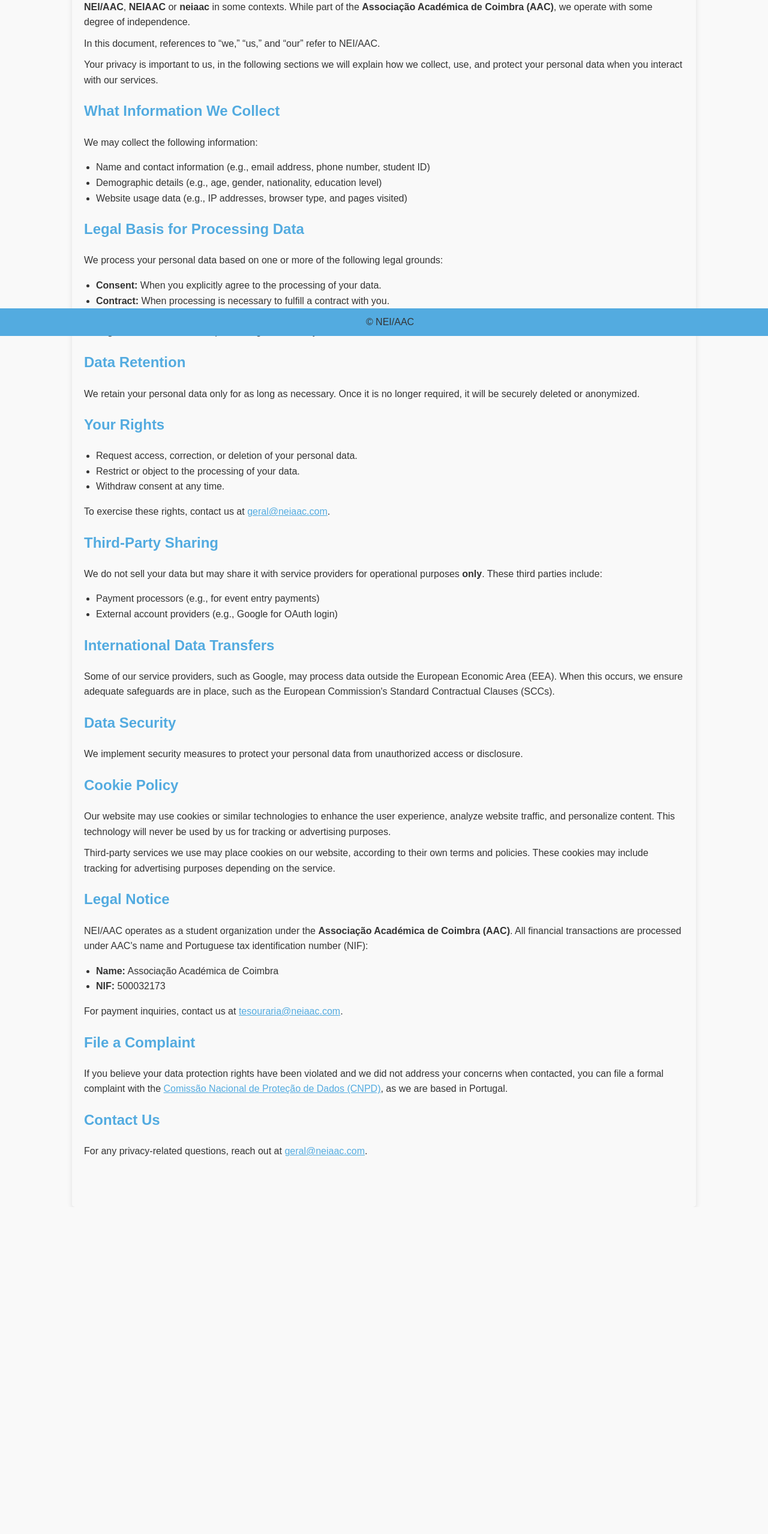
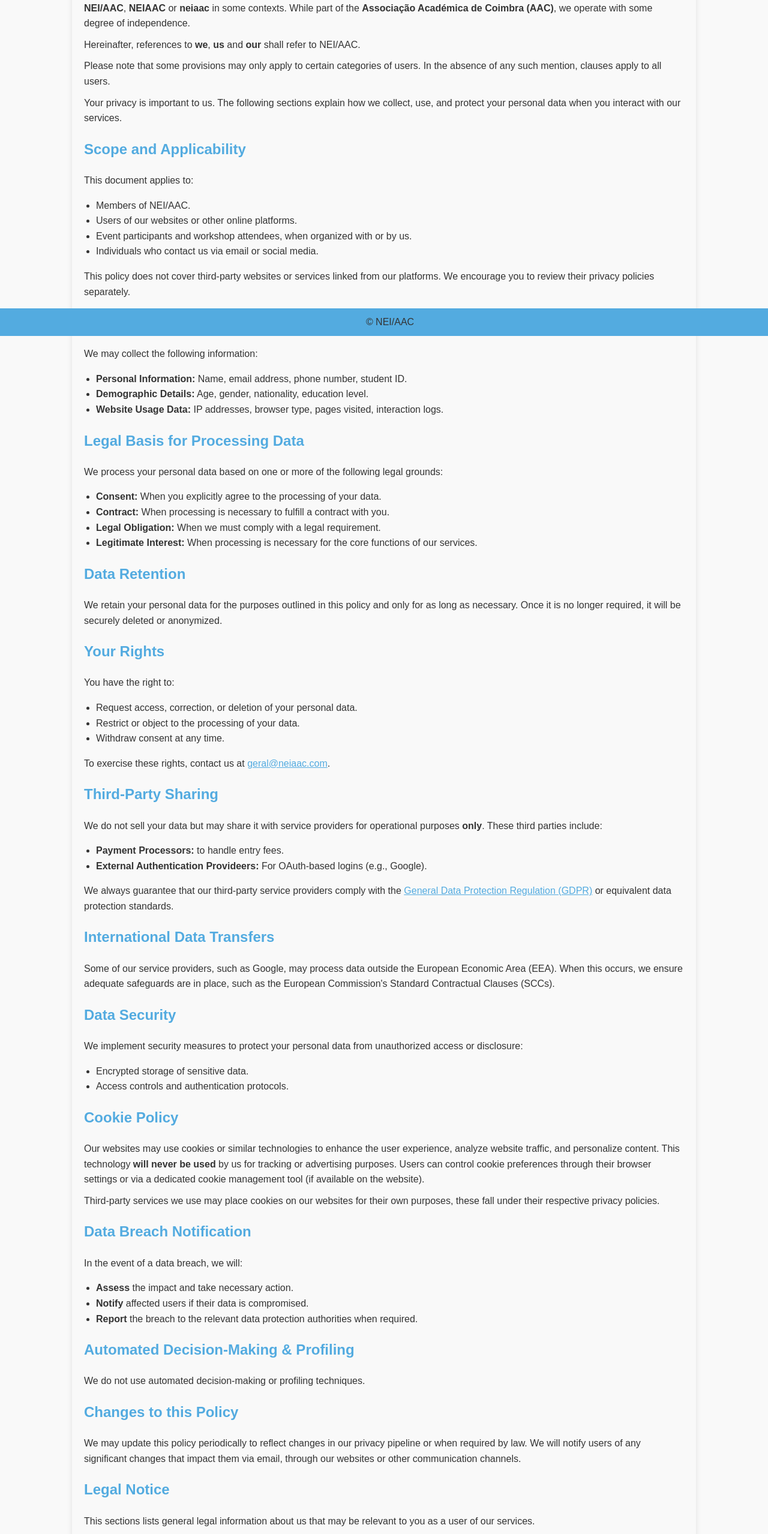
Before and after one commit to NEIAAC/privacy, a plain HTML site: page index.html in a window 1280 px wide. Shown: the part 240-2797 px from the top of the page at 60% size. Before the commit the page ends 2252 px from the top, so only its background shows below. Drawn offline with Linux system fonts and the light colour scheme.

Commit message:
fix: improved various sections (#2)
Co-authored-by: dy0gu <dbsimoes20@gmail.com>

```diff
--- a/index.html
+++ b/index.html
@@ -31,6 +31,16 @@
             line-height: 1.6;
         }
 
+        main {
+            padding: 20px 20px 70px 20px;
+            max-width: 1000px;
+            margin: auto;
+            background: var(--background-color);
+            box-shadow: 0 4px 8px var(--shadow-color);
+            border-radius: 5px;
+        }
+
+
         header {
             background-color: var(--primary-color);
             color: var(--text-color);
@@ -38,13 +48,14 @@
             text-align: center;
         }
 
-        main {
-            padding: 20px 20px 70px 20px;
-            max-width: 1000px;
-            margin: auto;
-            background: var(--background-color);
-            box-shadow: 0 4px 8px var(--shadow-color);
-            border-radius: 5px;
+        footer {
+            text-align: center;
+            padding: 10px;
+            background: var(--primary-color);
+            color: var(--text-color);
+            position: fixed;
+            bottom: 0;
+            width: 100%;
         }
 
         h1 {
@@ -65,22 +76,16 @@
             padding-left: 20px;
         }
 
-        footer {
-            text-align: center;
-            padding: 10px;
-            background: var(--primary-color);
-            color: var(--text-color);
-            position: fixed;
-            bottom: 0;
-            width: 100%;
-        }
-
         a {
             color: var(--primary-color);
         }
 
         hr {
             width: 50%;
+            color: var(--text-color);
+            background-color: var(--text-color);
+            padding: 1px;
+
         }
     </style>
 </head>
@@ -89,7 +94,7 @@
     <header>
         <h1>Privacy Policy</h1>
         <hr>
-        Last updated on the 31st of January, 2025.
+        Last updated on the 2nd of february, 2025.
     </header>
     <main>
         <h2>Introduction</h2>
@@ -101,20 +106,36 @@
             <b>Associação Académica de Coimbra (AAC)</b>, we operate with some degree of independence.
         </p>
         <p>
-            In this document, references to “we,” “us,” and “our” refer to NEI/AAC.
+            Hereinafter, references to <b>we</b>, <b>us</b> and <b>our</b> shall refer to NEI/AAC.
         </p>
         <p>
-            Your privacy is important to us, in the following sections we will explain how we collect, use, and protect
+            Please note that some provisions may only apply to certain categories of users. In the absence of any such
+            mention, clauses apply to all users.
+        </p>
+        <p>
+            Your privacy is important to us.
+            The following sections explain how we collect, use, and protect
             your personal data
             when you interact with our services.
         </p>
 
-        <h2>What Information We Collect</h2>
+        <h2>Scope and Applicability</h2>
+        <p>This document applies to:</p>
+        <ul>
+            <li>Members of NEI/AAC.</li>
+            <li>Users of our websites or other online platforms.</li>
+            <li>Event participants and workshop attendees, when organized with or by us.</li>
+            <li>Individuals who contact us via email or social media.</li>
+        </ul>
+        <p>This policy does not cover third-party websites or services linked from our platforms. We encourage you to
+            review their privacy policies separately.</p>
+
+        <h2>Data We Collect</h2>
         <p>We may collect the following information:</p>
         <ul>
-            <li>Name and contact information (e.g., email address, phone number, student ID)</li>
-            <li>Demographic details (e.g., age, gender, nationality, education level)</li>
-            <li>Website usage data (e.g., IP addresses, browser type, and pages visited)</li>
+            <li><b>Personal Information:</b> Name, email address, phone number, student ID.</li>
+            <li><b>Demographic Details:</b> Age, gender, nationality, education level.</li>
+            <li><b>Website Usage Data:</b> IP addresses, browser type, pages visited, interaction logs.</li>
         </ul>
 
         <h2>Legal Basis for Processing Data</h2>
@@ -127,10 +148,12 @@
         </ul>
 
         <h2>Data Retention</h2>
-        <p>We retain your personal data only for as long as necessary. Once it is no longer required, it will be
+        <p>We retain your personal data for the purposes outlined in this policy and only for as long as necessary. Once
+            it is no longer required, it will be
             securely deleted or anonymized.</p>
 
         <h2>Your Rights</h2>
+        <p>You have the right to:</p>
         <ul>
             <li>Request access, correction, or deletion of your personal data.</li>
             <li>Restrict or object to the processing of your data.</li>
@@ -142,29 +165,62 @@
         <p>We do not sell your data but may share it with service providers for operational purposes <b>only</b>. These
             third parties include:</p>
         <ul>
-            <li>Payment processors (e.g., for event entry payments)</li>
-            <li>External account providers (e.g., Google for OAuth login)</li>
+            <li><b>Payment Processors:</b> to handle entry fees.</li>
+            <li><b>External Authentication Provideers:</b> For OAuth-based logins (e.g., Google).</li>
         </ul>
-
+        <p>We always guarantee that our third-party service providers comply with the <a
+                href="https://gdpr-info.eu/">General Data Protection
+                Regulation (GDPR)</a> or equivalent data protection standards.</p>
         <h2>International Data Transfers</h2>
         <p>Some of our service providers, such as Google, may process data outside the European Economic Area (EEA).
             When this occurs, we ensure adequate safeguards are in place, such as the European Commission's Standard
             Contractual Clauses (SCCs).</p>
 
         <h2>Data Security</h2>
-        <p>We implement security measures to protect your personal data from unauthorized access or disclosure.</p>
+        <p>We implement security measures to protect your personal data from unauthorized access or disclosure:</p>
+        <ul>
+            <li>Encrypted storage of sensitive data.</li>
+            <li>Access controls and authentication protocols.</li>
+        </ul>
 
         <h2>Cookie Policy</h2>
-        <p>Our website may use cookies or similar technologies to enhance the user experience, analyze website traffic,
-            and personalize content. This technology will never be used by us for tracking or advertising purposes.</p>
-        <p> Third-party services we use may place cookies on our website, according to their own terms and policies.
-            These cookies may include tracking for advertising purposes depending on the service.</p>
+        <p>Our websites may use cookies or similar technologies to enhance the user experience, analyze website traffic,
+            and personalize content. This technology <b>will never be used</b> by us for tracking or advertising
+            purposes.
+            Users can control cookie preferences through their browser settings or via a dedicated cookie management
+            tool (if available on the website).
+        </p>
+        <p> Third-party services we use may place cookies on our websites for their own purposes, these fall under their
+            respective privacy policies.</p>
+        </p>
+
+        <h2>Data Breach Notification</h2>
+        <p>In the event of a data breach, we will:</p>
+        <ul>
+            <li><b>Assess</b> the impact and take necessary action.</li>
+            <li><b>Notify</b> affected users if their data is compromised.</li>
+            <li><b>Report</b> the breach to the relevant data protection authorities when required.</li>
+        </ul>
+
+        <h2>Automated Decision-Making & Profiling</h2>
+        <p>We do not use automated decision-making or profiling techniques.</p>
+
+        <h2>Changes to this Policy</h2>
+        <p>We may update this policy periodically to reflect changes in our privacy pipeline or when required by law. We
+            will notify users of any significant changes that impact them via email, through our websites or other
+            communication channels.</p>
+        </p>
 
         <h2>Legal Notice</h2>
+        <p>
+            This sections lists general legal information about us that may be relevant to you as a user of our
+            services.
+        </p>
         <p>
             NEI/AAC operates as a student organization under the <b>Associação Académica de Coimbra (AAC)</b>.
             All financial transactions are processed under AAC's name and Portuguese tax identification number (NIF):
         </p>
+
         <ul>
             <li>
                 <b>Name:</b> Associação Académica de Coimbra
@@ -173,7 +229,7 @@
                 <b>NIF:</b> 500032173
             </li>
         </ul>
-        <p>For payment inquiries, contact us at <a href="mailto:tesouraria@neiaac.com">tesouraria@neiaac.com</a>.</p>
+        <p>For financial inquiries, contact us at <a href="mailto:tesouraria@neiaac.com">tesouraria@neiaac.com</a>.</p>
 
         <h2>File a Complaint</h2>
         <p>If you believe your data protection rights have been violated and we did not address your concerns when
@@ -182,9 +238,9 @@
                 Dados (CNPD)</a>, as we are based in
             Portugal.
         </p>
-
         <h2>Contact Us</h2>
-        <p>For any privacy-related questions, reach out at <a href="mailto:geral@neiaac.com">geral@neiaac.com</a>.</p>
+        <p>For any privacy-related questions or specific data protection requests, reach out at <a
+                href="mailto:geral@neiaac.com">geral@neiaac.com</a>.</p>
     </main>
     <footer>
         &copy; NEI/AAC
```
